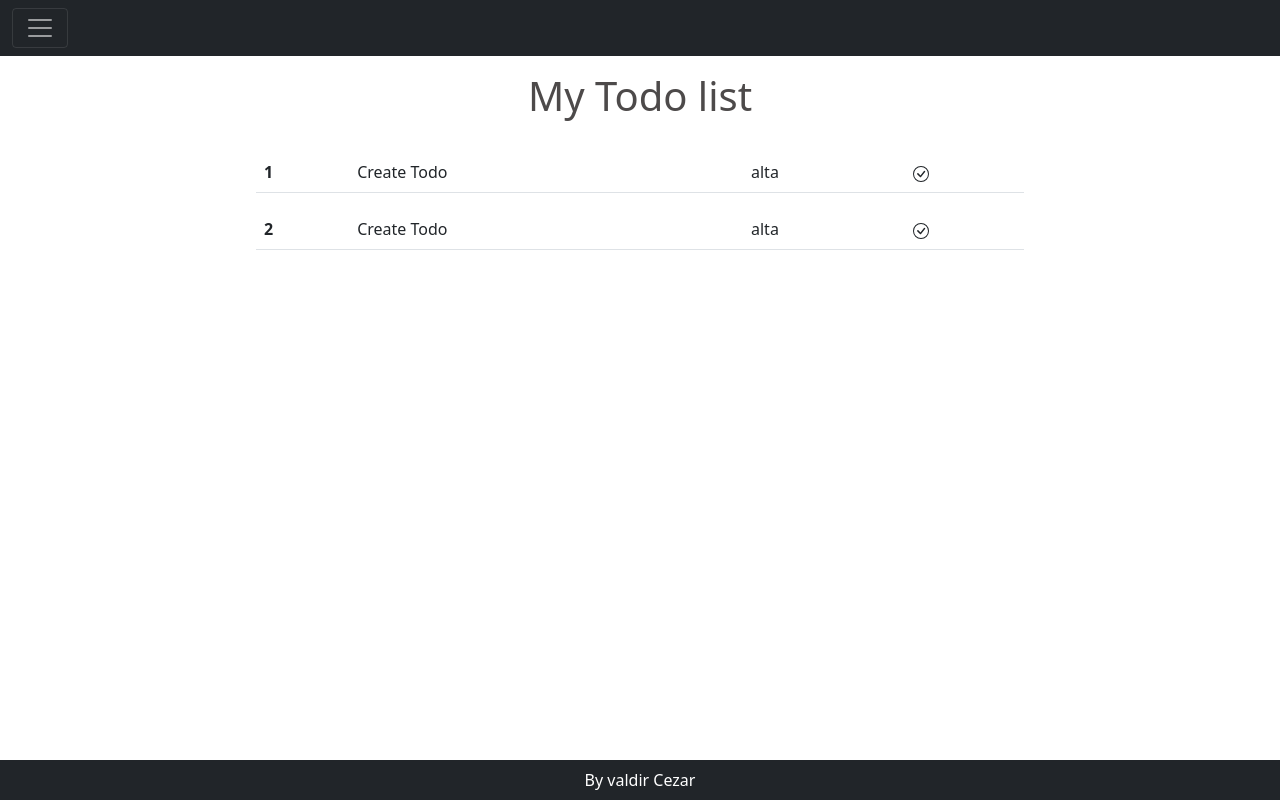
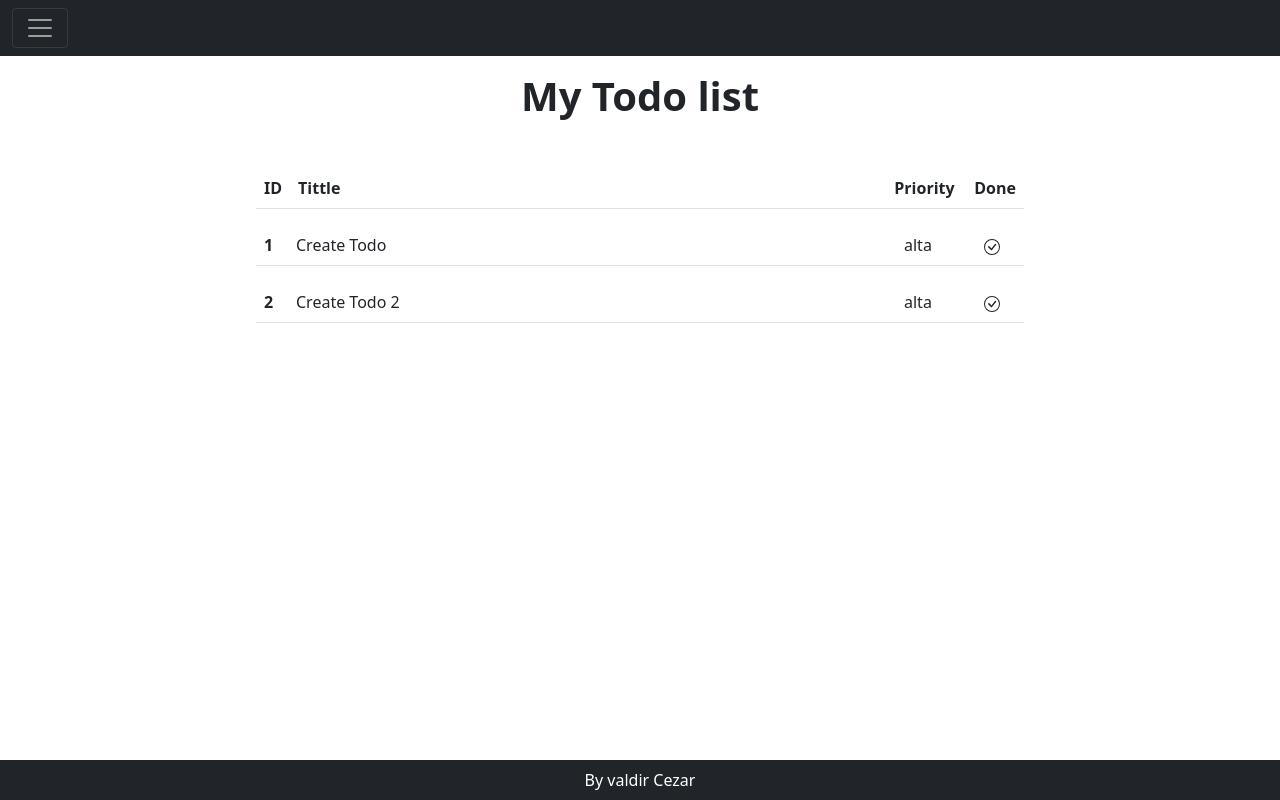
Before and after one commit to ValdirCezar/react-todo-typescript, a React (Create React App) app: page / in a window 1280 px wide. Built offline with nearby package versions, Linux system fonts and the light colour scheme.

Commit message:
refactor: adjusts in css and html

```diff
--- a/src/components/App.tsx
+++ b/src/components/App.tsx
@@ -1,7 +1,7 @@
 import React, { Component } from 'react'
 import Footer from './Footer';
 import Header from './Header'
-import TodoList from './TodoList/TodoList';
+import TodoList from './TodoList';
 
 const App = () => {
   return (
--- a/src/components/Header/index.tsx
+++ b/src/components/Header/index.tsx
@@ -1,4 +1,5 @@
 import React from 'react'
+import './index.css'
 
 const Header = () => {
   return (
--- a/src/components/TodoList/TodoList.tsx
+++ /dev/null
@@ -1,49 +0,0 @@
-import React from 'react';
-import { Todo } from '../../models/Todo';
-import './index.css'
-
-const TodoList = () => {
-
-  const list: Todo[] = [
-    {
-      id: 1,
-      title: 'Create Todo',
-      priority: 'alta',
-      done: false
-    },
-    {
-      id: 2,
-      title: 'Create Todo',
-      priority: 'alta',
-      done: false
-    }
-  ]
-
-  return (
-
-    <div className="todo-list">
-      <h1>My Todo list</h1>
-      {list.map(item => (
-        <div className="list">
-          <table className="table">
-            <tbody>
-              <tr>
-                <th scope="row">{item.id}</th>
-                <td>{item.title}</td>
-                <td>{item.priority}</td>
-                <td>
-                  <svg xmlns="http://www.w3.org/2000/svg" width="16" height="16" fill="currentColor" className="bi bi-check-circle" viewBox="0 0 16 16">
-                    <path d="M8 15A7 7 0 1 1 8 1a7 7 0 0 1 0 14zm0 1A8 8 0 1 0 8 0a8 8 0 0 0 0 16z" />
-                    <path d="M10.97 4.97a.235.235 0 0 0-.02.022L7.477 9.417 5.384 7.323a.75.75 0 0 0-1.06 1.06L6.97 11.03a.75.75 0 0 0 1.079-.02l3.992-4.99a.75.75 0 0 0-1.071-1.05z" />
-                  </svg>
-                </td>
-              </tr>
-            </tbody>
-          </table>
-        </div>
-      ))}
-    </div>
-  )
-}
-
-export default TodoList;
--- a/src/components/TodoList/index.css
+++ b/src/components/TodoList/index.css
@@ -1,10 +1,23 @@
+h1 {
+  text-align: center;
+  margin-bottom: 3rem;
+  font-weight: bolder;
+}
+
 .todo-list {
   width: 60%;
   margin: 1rem auto 0 auto;
 }
 
-h1 {
-  text-align: center;
-  color: rgb(77, 74, 74);
-  margin-bottom: 2rem;
+#thId {
+  width: 2rem;
 }
+
+#thPriority {
+  width: 5rem;
+}
+
+#thAction {
+  text-align: end;
+  width: 3rem;
+}
--- /dev/null
+++ b/src/components/TodoList/index.tsx
@@ -0,0 +1,44 @@
+import React from 'react';
+import { Todo } from '../../models/Todo';
+import TodoListItem from '../TodoListItem';
+import './index.css'
+
+const TodoList = () => {
+
+  const list: Todo[] = [
+    {
+      id: 1,
+      title: 'Create Todo',
+      priority: 'alta',
+      done: false
+    },
+    {
+      id: 2,
+      title: 'Create Todo 2',
+      priority: 'alta',
+      done: false
+    }
+  ]
+
+  return (
+
+    <div className="todo-list">
+      <h1>My Todo list</h1>
+      <table className="table">
+        <thead>
+          <tr>
+            <th id="thId">ID</th>
+            <th>Tittle</th>
+            <th id="thPriority">Priority</th>
+            <th id="thAction">Done</th>
+          </tr>
+        </thead>
+      </table>
+      {
+        list.map(item => <TodoListItem todo={item} />)
+      }
+    </div>
+  )
+}
+
+export default TodoList;
--- /dev/null
+++ b/src/components/TodoListItem/index.css
@@ -0,0 +1,7 @@
+#priority {
+  width: 5rem;
+}
+
+#action {
+  width: 3rem;
+}
--- /dev/null
+++ b/src/components/TodoListItem/index.tsx
@@ -0,0 +1,31 @@
+import React, { Component } from 'react'
+import { Todo } from '../../models/Todo';
+import './index.css'
+
+interface TodoListItemProps {
+  todo: Todo
+}
+
+const TodoListItem = (props: TodoListItemProps) => {
+  return (
+    <div>
+      <table className="table">
+        <tbody>
+          <tr>
+            <th id="thId" scope="row">{props.todo.id}</th>
+            <td id="title">{props.todo.title}</td>
+            <td id="priority">{props.todo.priority}</td>
+            <td id="action">
+              <svg xmlns="http://www.w3.org/2000/svg" width="16" height="16" fill="currentColor" className="bi bi-check-circle" viewBox="0 0 16 16">
+                <path d="M8 15A7 7 0 1 1 8 1a7 7 0 0 1 0 14zm0 1A8 8 0 1 0 8 0a8 8 0 0 0 0 16z" />
+                <path d="M10.97 4.97a.235.235 0 0 0-.02.022L7.477 9.417 5.384 7.323a.75.75 0 0 0-1.06 1.06L6.97 11.03a.75.75 0 0 0 1.079-.02l3.992-4.99a.75.75 0 0 0-1.071-1.05z" />
+              </svg>
+            </td>
+          </tr>
+        </tbody>
+      </table>
+    </div>
+  );
+}
+
+export default TodoListItem;
```
Also changed, not shown: src/components/Header/index.css (added), src/img/next.svg (added).
